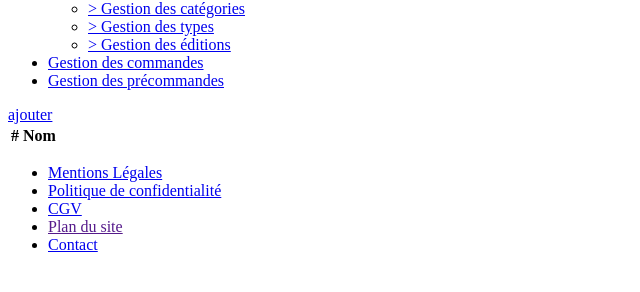
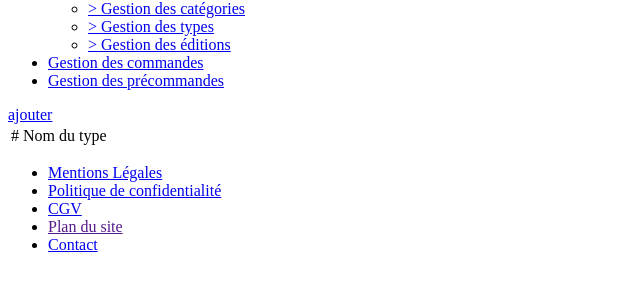
Before and after one commit to Coline-R/r_oncedor_website, a Symfony app: template templates/admin/admin_type/type.html.twig in a window 1280 px wide. Shown: the part 681-973 px from the top of the page, without its empty margins (0-640 px from the left). Run offline with Twig, Linux system fonts and the light colour scheme; the template is opened without the code that fills it, so the values that code supplies are empty; some libraries are stand-ins or nearby versions; some web fonts are replaced.

Commit message:
feat : update admin type

```diff
--- a/templates/admin/admin_type/type.html.twig
+++ b/templates/admin/admin_type/type.html.twig
@@ -26,24 +26,24 @@
             {% include 'admin/admin_includes/_admin_menu.html.twig' %}
             <div class="admin_content">
                 <div>
-                    <a href="{{path('admin_type_add')}}" class="btn_link">ajouter</a>
+                    <a href="{{path('admin_type_add')}}" class="btn">ajouter</a>
                 </div>
                 <table>
                     <thead>
                         <tr>
-                            <th>#</th>
-                            <th>Nom</th>
+                            <td>#</td>
+                            <td>Nom du type</td>
                         </tr>
                     </thead>
                     <tbody>
                         {% for type in types %}
                             <tr>
-                                <th>{{type.id}}</th>
-                                <th>{{type.name}}</th>
-                                <th>
-                                    <a href="{{ path('admin_type_edit', { id: type.id }) }}" class="btn_link">Editer</a>
-                                    <a href="{{ path('admin_type_delete', { id: type.id }) }}" class="btn_link" onclick="return confirm('Etes vous sûre de vouloir supprimer {{type.name}} ? ')">Supprimer</a>
-                                </th>
+                                <td>{{type.id}}</td>
+                                <td>{{type.name}}</td>
+                                <td>
+                                    <a href="{{ path('admin_type_edit', { id: type.id }) }}" class="btn">Editer</a>
+                                    <a href="{{ path('admin_type_delete', { id: type.id }) }}" class="btn" onclick="return confirm('Etes vous sûre de vouloir supprimer {{type.name}} ? ')">Supprimer</a>
+                                </td>
                             </tr>
                         {% endfor %}
                     </tbody>
```
